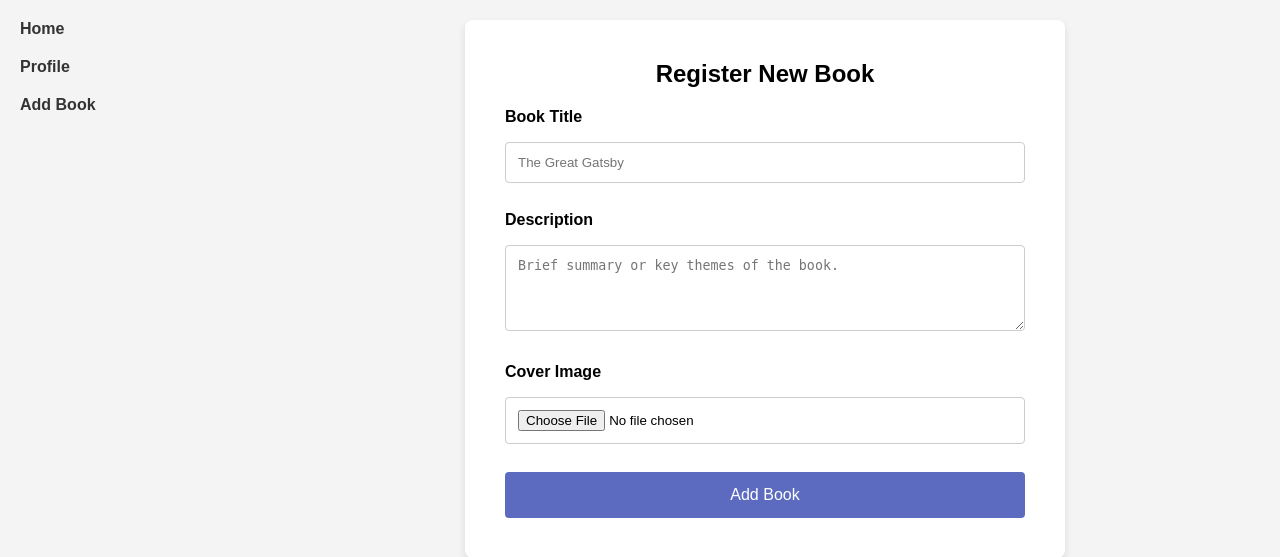
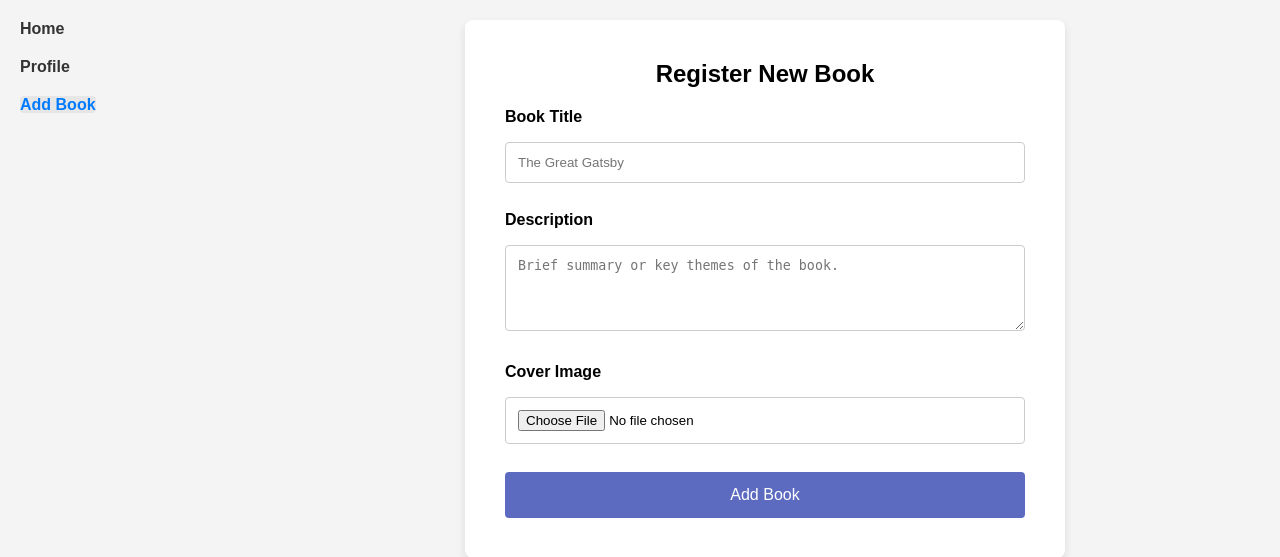
Before and after one commit to ApeX1112/TWE2.0, a PHP site: page /templates/addbook.php in a window 1280 px wide. Shown: the top 557 px of the page. Run offline with PHP 8.4, Linux system fonts and the light colour scheme.

Commit message:
final commitement

```diff
--- a/css/home.css
+++ b/css/home.css
@@ -105,3 +105,9 @@ header h1 {
     background-color: #f44336;
     color: white;
 }
+.sidebar a.active {
+            font-weight: bold;
+            color: #007bff;
+            background: #e6e6e6;
+            border-radius: 4px;
+        }
--- a/templates/addbook.php
+++ b/templates/addbook.php
@@ -5,13 +5,22 @@
     <meta name="viewport" content="width=device-width, initial-scale=1.0">
     <title>Register New Book</title>
     <link rel="stylesheet" href="css/addbook.css">
+    <style>
+        /* Ajoute ceci dans css/home.css ou le CSS global */
+        .sidebar a.active {
+            font-weight: bold;
+            color: #007bff;
+            background: #e6e6e6;
+            border-radius: 4px;
+        }
+    </style>
 </head>
 <body>
     <div class="sidebar">
         <ul>
-            <li><a href="index.php?view=accueil">Home</a></li>
+            <li><a href="index.php?view=home">Home</a></li>
             <li><a href="index.php?view=profile">Profile</a></li>
-            <li><a href="index.php?view=addbook">Add Book</a></li>
+            <li><a href="index.php?view=addbook" class="active">Add Book</a></li>
         </ul>
     </div>
     <div class="main-content">
```
Also changed, not shown: templates/home.php (+10 -2 lines), templates/profile.php (+11 -50 lines).
